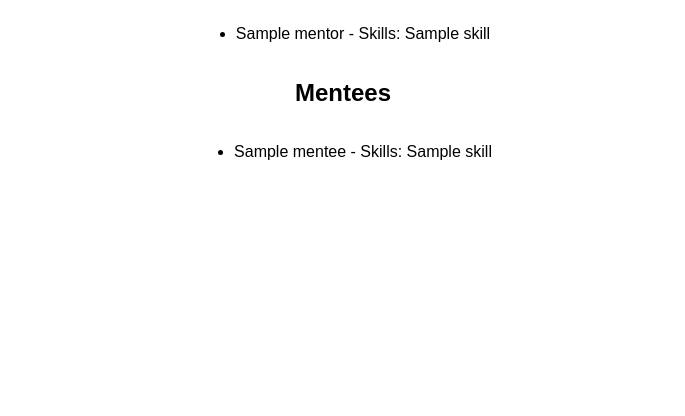
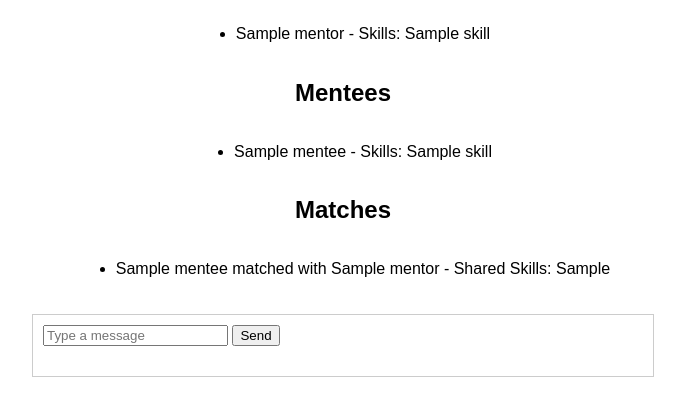
Before and after one commit to AssiamahS/Leadership, a Flask app: template templates/index.html in a window 1280 px wide. Shown: the part 208-624 px from the top of the page, without its empty margins (297-982 px from the left). Run offline with Flask 3, Linux system fonts and the light colour scheme; the template is opened without the code that fills it: most values are stand-ins (such as "Sample title", 1, 10 or a date in 2020); some libraries are stand-ins or nearby versions.

Commit message:
Update index.html

```diff
--- a/templates/index.html
+++ b/templates/index.html
@@ -16,7 +16,35 @@
         form {
             margin-bottom: 20px;
         }
+        #chat {
+            width: 100%;
+            max-width: 600px;
+            border: 1px solid #ccc;
+            padding: 10px;
+            margin-top: 20px;
+        }
     </style>
+    <script src="https://cdn.socket.io/4.0.0/socket.io.min.js"></script>
+    <script>
+        document.addEventListener("DOMContentLoaded", () => {
+            const socket = io();
+            const form = document.getElementById('chat-form');
+            const input = document.getElementById('chat-input');
+            const messages = document.getElementById('messages');
+
+            socket.on('message', msg => {
+                const item = document.createElement('li');
+                item.textContent = msg;
+                messages.appendChild(item);
+            });
+
+            form.addEventListener('submit', e => {
+                e.preventDefault();
+                socket.send(input.value);
+                input.value = '';
+            });
+        });
+    </script>
 </head>
 <body>
     <h1>Mentor-Mentee App</h1>
@@ -41,5 +69,18 @@
             <li>{{ mentee.name }} - Skills: {{ mentee.skills | join(', ') }}</li>
         {% endfor %}
     </ul>
+    <h2>Matches</h2>
+    <ul>
+        {% for match in matches %}
+            <li>{{ match.mentee }} matched with {{ match.mentor }} - Shared Skills: {{ match.shared_skills | join(', ') }}</li>
+        {% endfor %}
+    </ul>
+    <div id="chat">
+        <form id="chat-form">
+            <input id="chat-input" autocomplete="off" placeholder="Type a message">
+            <button>Send</button>
+        </form>
+        <ul id="messages"></ul>
+    </div>
 </body>
 </html>
```
